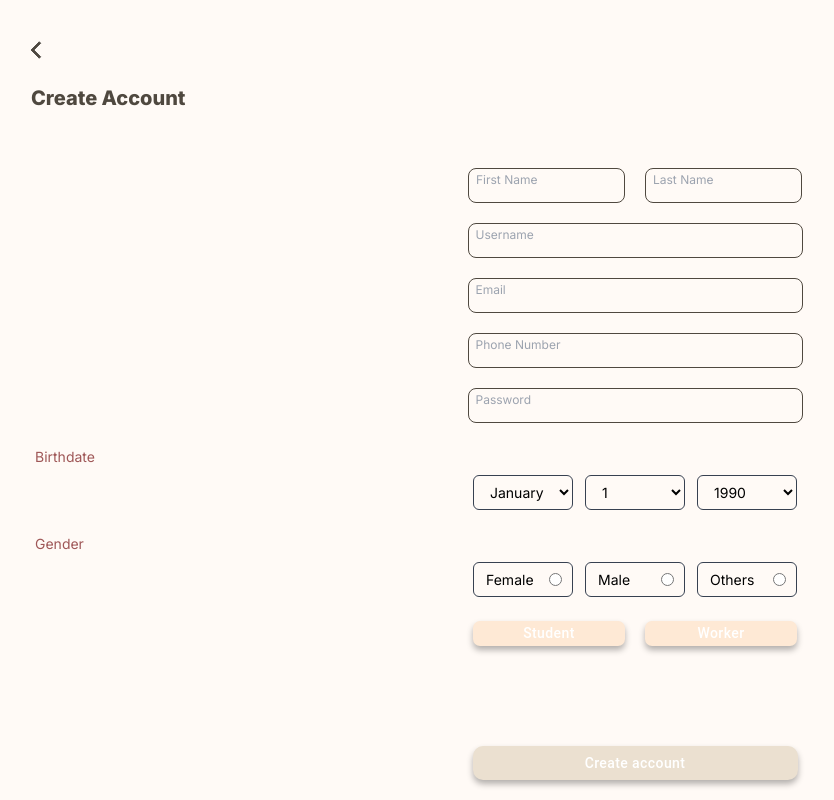
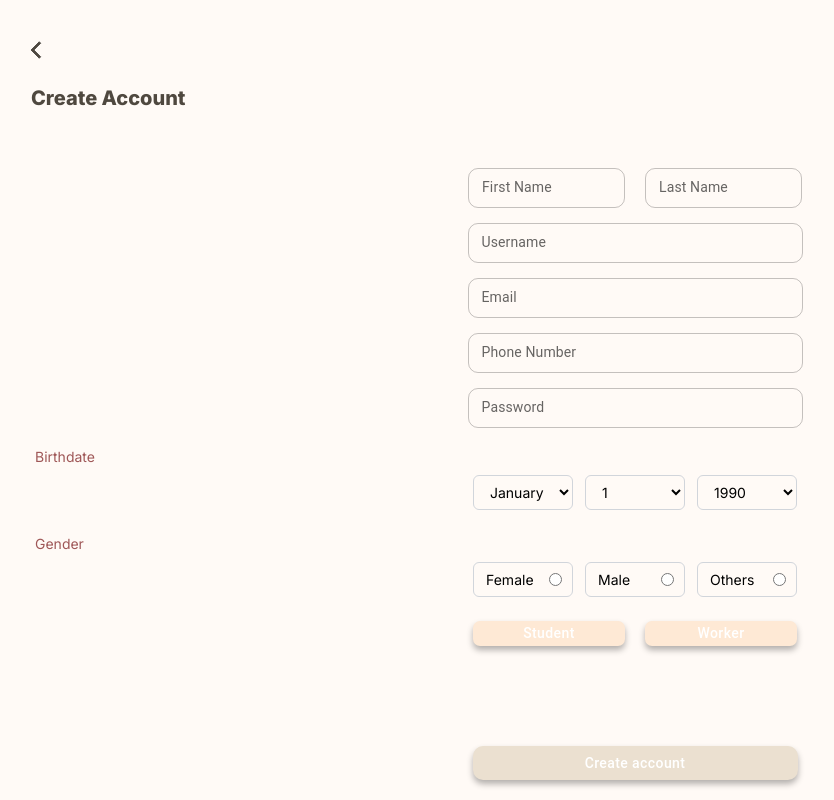
Before and after one commit to Ben-Sicat/Study_hub, a Next.js app in the folder frontend/: page /create_account in a window 1280 px wide. Shown: the whole page, without its empty margins (5-839 px from the left). Built offline with nearby package versions, Linux system fonts and the light colour scheme.

Commit message:
Updated textField

```diff
--- a/frontend/app/ZAMPLE/page.tsx
+++ b/frontend/app/ZAMPLE/page.tsx
@@ -1,7 +1,12 @@
 import React from "react";
+import TextField from "@mui/material/TextField";
 
-function page() {
-  return <div>page</div>;
+function Page() {
+  return (
+    <div>
+      <TextField id="outlined-basic" label="Outlined" variant="outlined" />
+    </div>
+  );
 }
 
-export default page;
+export default Page;
--- a/frontend/app/components/dropdown_button.tsx
+++ b/frontend/app/components/dropdown_button.tsx
@@ -23,7 +23,7 @@ function Drop({ width, height, options }: DropProps) {
             height: DropStyle.height,
             backgroundColor: "#FFFAF6",
           }}
-          className=" border border-gray-700 text-black text-sm rounded-md py-2 px-3 focus:border-blue-500 focus:outline-none"
+          className=" border border-gray-300 text-black text-sm rounded-md py-2 px-3 focus:border-blue-500 focus:outline-none"
         >
           {options.map((option, index) => (
             <option key={index} value={option}>
--- a/frontend/app/components/radio_button.tsx
+++ b/frontend/app/components/radio_button.tsx
@@ -15,7 +15,7 @@ function Radio({ input, width, height }: RadioProps) {
   return (
     <div>
       <div
-        className="flex items-center border border-gray-700 text-black text-sm rounded-md py-2 px-3 focus:border-blue-500 focus:outline-none"
+        className="flex items-center border border-gray-300 text-black text-sm rounded-md py-2 px-3 focus:border-blue-500 focus:outline-none"
         style={{
           width: RadioStyle.width,
           height: RadioStyle.height,
--- a/frontend/app/components/text_input.tsx
+++ b/frontend/app/components/text_input.tsx
@@ -1,29 +1,40 @@
 import React from "react";
+import TextField from "@mui/material/TextField";
 
-type InputProps = {
+type TextFieldProps = {
   placeholder: string;
   width?: string;
   height?: string;
+  labelFontSize?: string;
 };
 
-function TextInput({ placeholder, width, height }: InputProps) {
-  const InputStyle = {
-    width: width || "18.875rem",
-    height: height || "2.5rem",
+function TextInput({
+  placeholder,
+  width = "18.875rem",
+  height = "2.5rem",
+  labelFontSize = "14px",
+}: TextFieldProps) {
+  const inputLabelProps = {
+    style: {
+      fontSize: labelFontSize,
+    },
   };
 
   return (
     <div className="flex justify-center items-center mt-5">
-      <div className="relative" style={{ width: InputStyle.width }}>
-        <input
-          type="text"
-          className="w-full h-full rounded-lg border border-textcolor text-transparent bg-transparent px-2"
-          style={{ height: InputStyle.height }}
-        />
-        <div className="absolute top-1 left-2 text-xs text-gray-400 pointer-events-none">
-          {placeholder}
-        </div>
-      </div>
+      <TextField
+        id="outlined-basic"
+        label={placeholder}
+        variant="outlined"
+        style={{ width, height }}
+        size="small"
+        InputProps={{
+          style: {
+            borderRadius: "10px",
+          },
+        }}
+        InputLabelProps={inputLabelProps}
+      />
     </div>
   );
 }
--- a/frontend/app/create_new_password/page.tsx
+++ b/frontend/app/create_new_password/page.tsx
@@ -13,9 +13,9 @@ function Page() {
         subTitle1="Create a password with at least 6 letters and numbers. You'll need this password to log into your account."
       />
 
-      <TextInput placeholder="New Password" />
+      <TextInput placeholder="New Password" width="343px" />
 
-      <Butt title="Continue" Bgcolor="#EBE0D0" />
+      <Butt title="Continue" Bgcolor="#EBE0D0" width="343px" />
     </div>
   );
 }
--- a/frontend/app/find_account/page.tsx
+++ b/frontend/app/find_account/page.tsx
@@ -13,9 +13,9 @@ function Page() {
         subTitle1="We sent you a code to your email. Enter that code to confirm your account."
       />
 
-      <TextInput placeholder="Enter Code" />
+      <TextInput placeholder="Enter Code" width="343px" />
 
-      <Butt title="Continue" Bgcolor="#EBE0D0" />
+      <Butt title="Continue" Bgcolor="#EBE0D0" width="343px" />
 
       <p className="text-center text-stone-700 font-normal text-xs py-1 px-1">
         Send code again
--- a/frontend/app/forget_password/page.tsx
+++ b/frontend/app/forget_password/page.tsx
@@ -17,9 +17,12 @@ function Page() {
         Can't reset your password?
       </p>
 
-      <TextInput placeholder="Username, email, or mobile number" />
+      <TextInput
+        placeholder="Username, email, or mobile number"
+        width="343px"
+      />
 
-      <Butt title="Find account" Bgcolor="#EBE0D0" />
+      <Butt title="Find account" Bgcolor="#EBE0D0" width="343px" />
     </div>
   );
 }
--- a/package.json
+++ b/package.json
@@ -5,6 +5,7 @@
     "@material-ui/core": "^4.12.4",
     "@material-ui/icons": "^4.11.3",
     "@mui/icons-material": "^5.14.15",
-    "@mui/material": "^5.14.15"
+    "@mui/material": "^5.14.15",
+    "@mui/styles": "^5.14.16"
   }
 }
```
Also changed, not shown: 1 other file (tests, documents, lock files or other folders).
